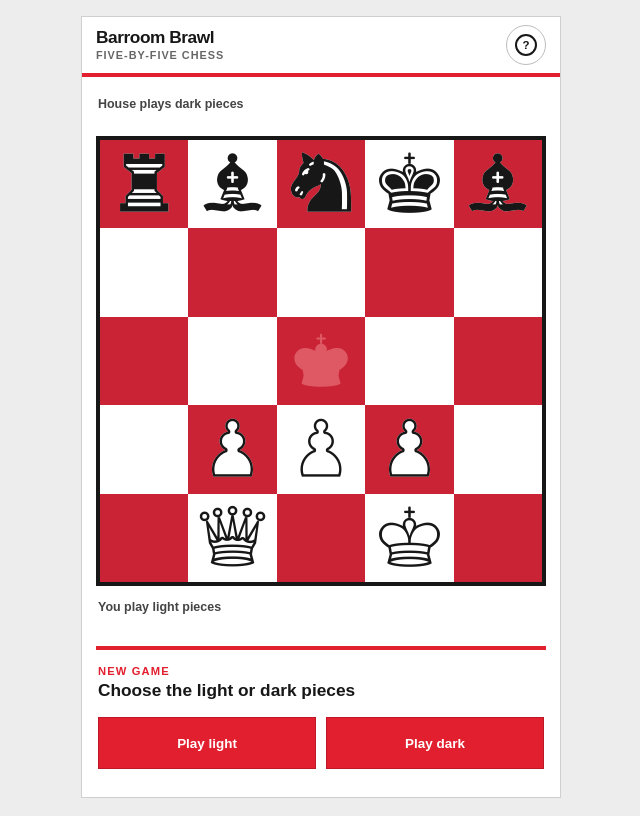
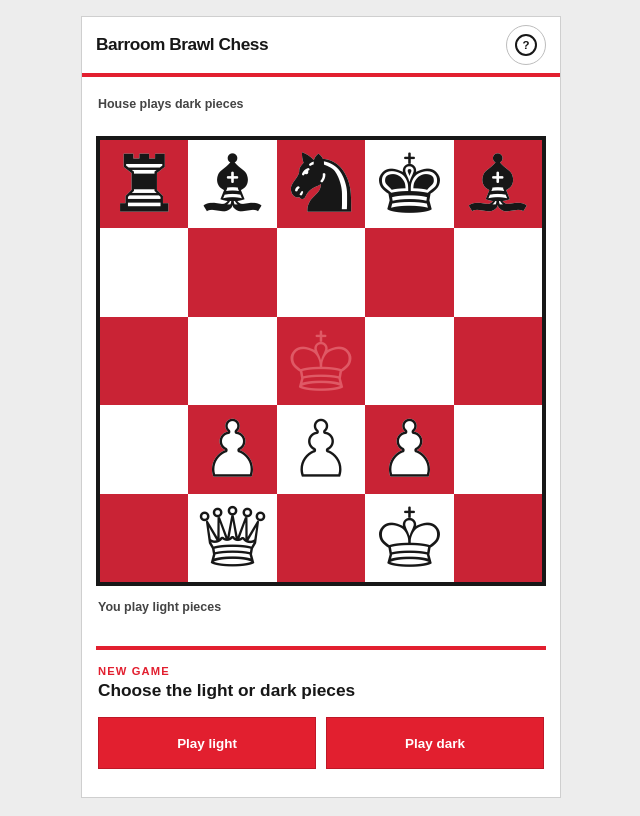
Before and after one commit to photocurio/daisy-chess, a website built with Vite: page index.html in a window 1280 px wide. Shown: the whole page, without its empty margins (319-959 px from the left). Built offline with nearby package versions, Linux system fonts and the light colour scheme.

Commit message:
Refine center king and title

```diff
--- a/index.html
+++ b/index.html
@@ -6,9 +6,9 @@
     <meta name="theme-color" content="#102f27" />
     <meta
       name="description"
-      content="Play Barroom Brawl, a fast asymmetric chess game on a 5×5 board."
+      content="Play Barroom Brawl Chess, a fast asymmetric game on a 5×5 board."
     />
-    <title>Barroom Brawl</title>
+    <title>Barroom Brawl Chess</title>
   </head>
   <body>
     <div id="app"></div>
--- a/src/web/main.ts
+++ b/src/web/main.ts
@@ -94,8 +94,7 @@ app.innerHTML = `
   <main class="game-shell">
     <header class="masthead">
       <div class="game-title">
-        <strong>Barroom Brawl</strong>
-        <small>Five-by-five chess</small>
+        <strong>Barroom Brawl Chess</strong>
       </div>
       <button class="icon-button" id="rules-button" type="button" aria-expanded="false" aria-controls="rules-card">
         <span aria-hidden="true">?</span><span class="button-label">How to play</span>
--- a/src/web/styles.css
+++ b/src/web/styles.css
@@ -82,26 +82,12 @@ a:focus-visible {
   min-width: 0;
 }
 
-.game-title strong,
-.game-title small {
+.game-title strong {
   display: block;
-}
-
-.game-title strong {
   font-size: 1.08rem;
   font-weight: 900;
   letter-spacing: -0.025em;
   line-height: 1;
-}
-
-.game-title small {
-  margin-top: 4px;
-  color: var(--muted);
-  font-size: 0.68rem;
-  font-weight: 800;
-  letter-spacing: 0.09em;
-  line-height: 1;
-  text-transform: uppercase;
 }
 
 .icon-button {
@@ -286,12 +272,12 @@ a:focus-visible {
   place-items: center;
   color: #df5965;
   font-family: "Chess Merida", sans-serif;
-  font-size: 72cqi;
+  font-size: var(--piece-size);
   line-height: 1;
 }
 
 .center-mark::before {
-  content: "\E254";
+  content: "♔";
 }
 
 .piece {
```
